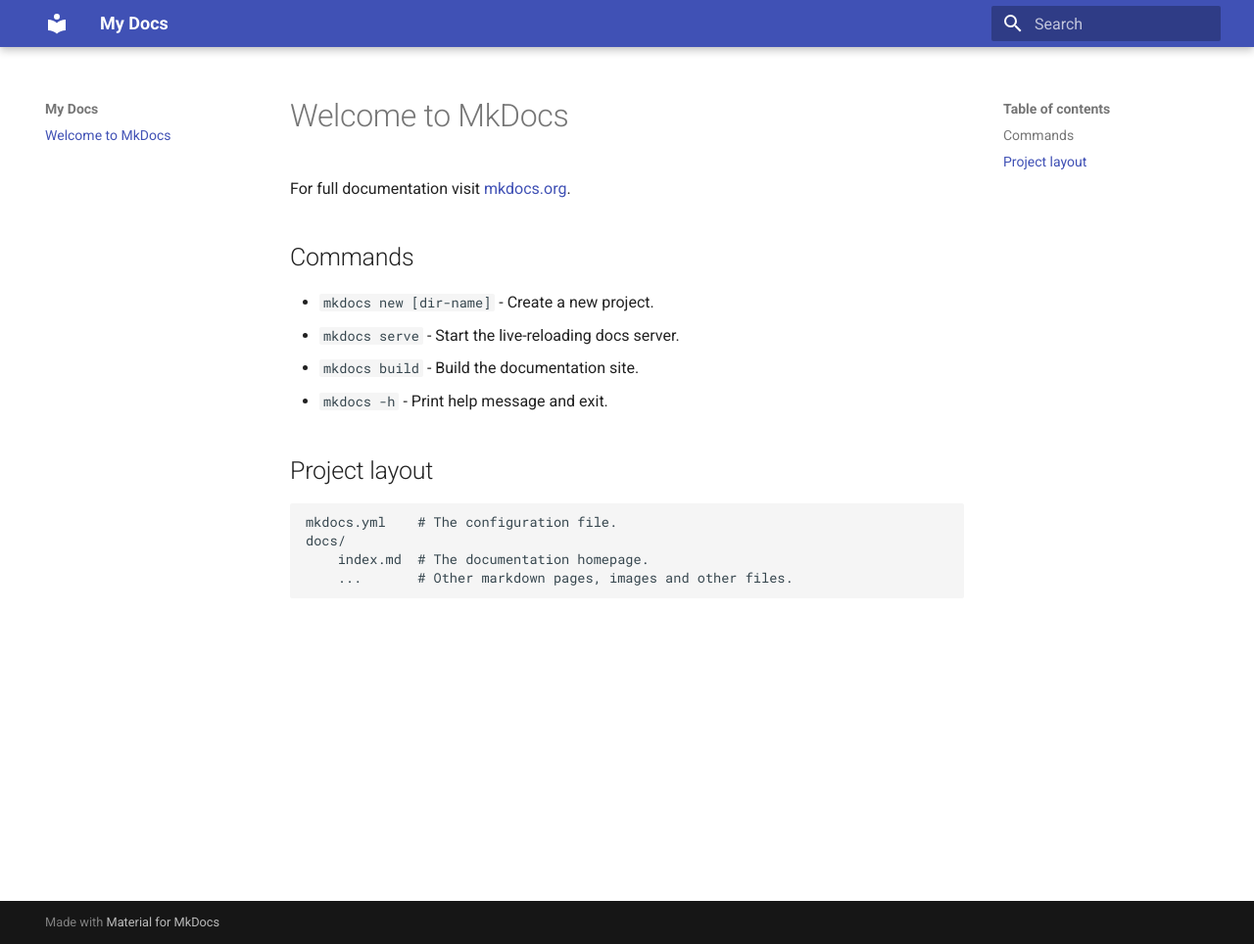
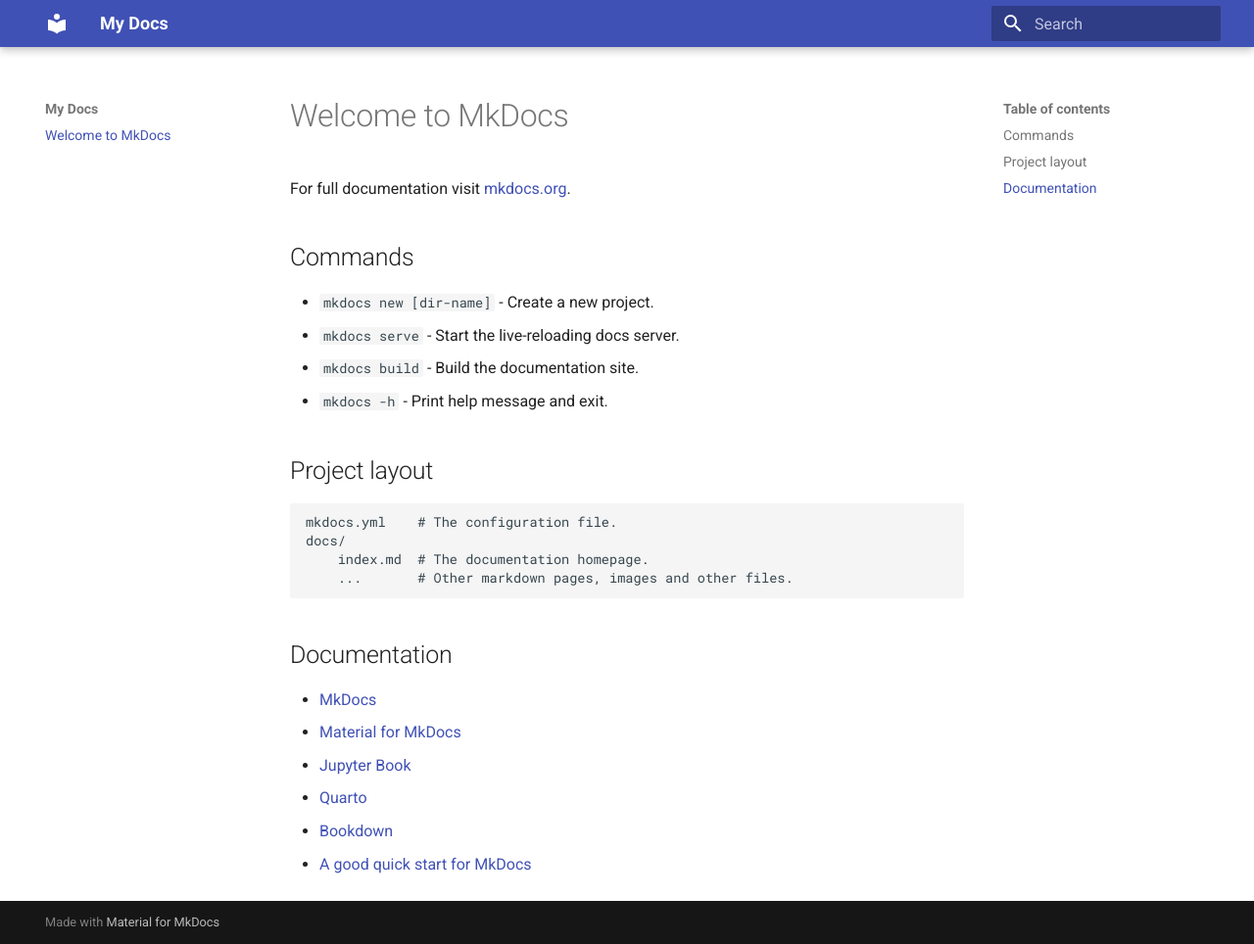
Before and after one commit to yytsui/notes, an MkDocs documentation site: the page built from docs/index.md, in a window 1280 px wide and 964 px high. Shown: the whole window at 98% size. Built offline with MkDocs 1.6.1 and Material for MkDocs 9.7.7, drawn with Linux system fonts in a browser that asks for light colours.

Commit message:
add a section for doc system

```diff
--- a/docs/index.md
+++ b/docs/index.md
@@ -15,3 +15,12 @@ For full documentation visit [mkdocs.org](https://www.mkdocs.org).
     docs/
         index.md  # The documentation homepage.
         ...       # Other markdown pages, images and other files.
+
+## Documentation
+
+* [MkDocs](https://www.mkdocs.org)
+* [Material for MkDocs](https://squidfunk.github.io/mkdocs-material/)
+* [Jupyter Book](https://jupyterbook.org/intro.html)
+* [Quarto](https://quarto.org)
+* [Bookdown](https://bookdown.org)
+* [A good quick start for MkDocs](https://github.com/james-willett/mkdocs-material-youtube-tutorial)
```
